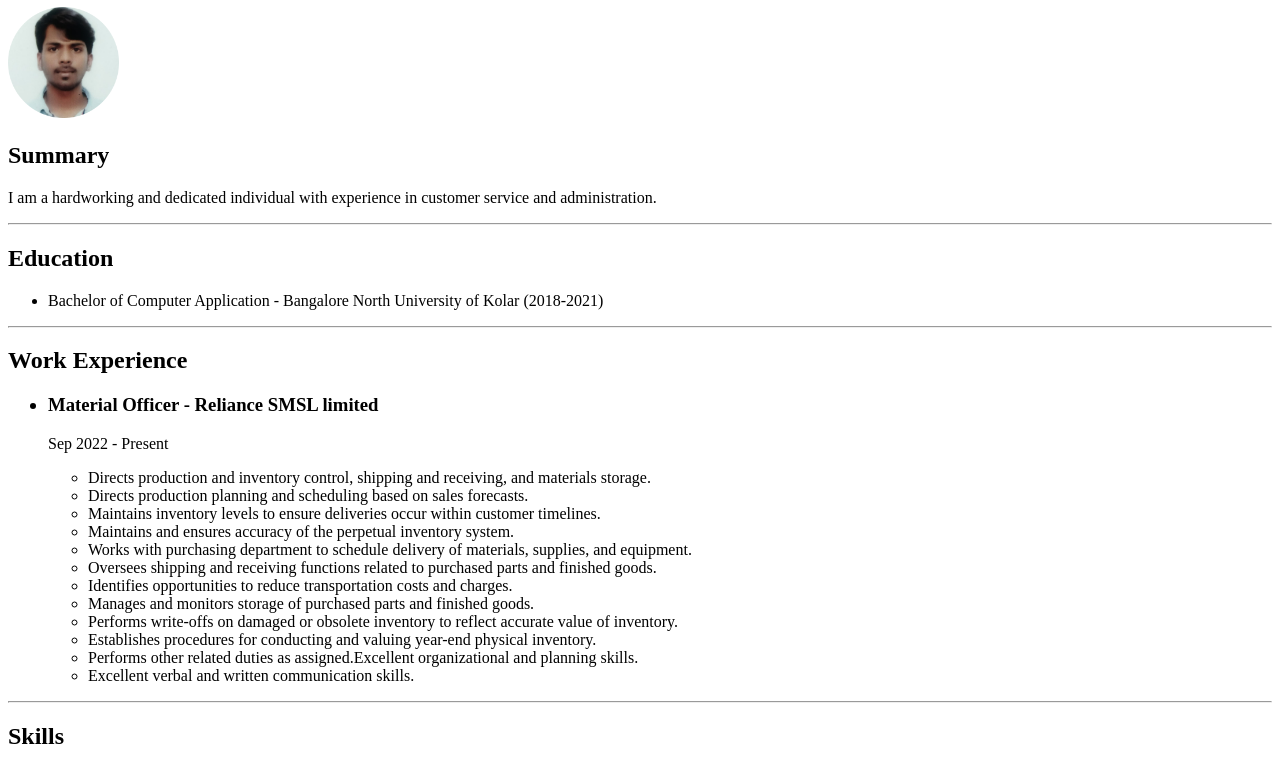
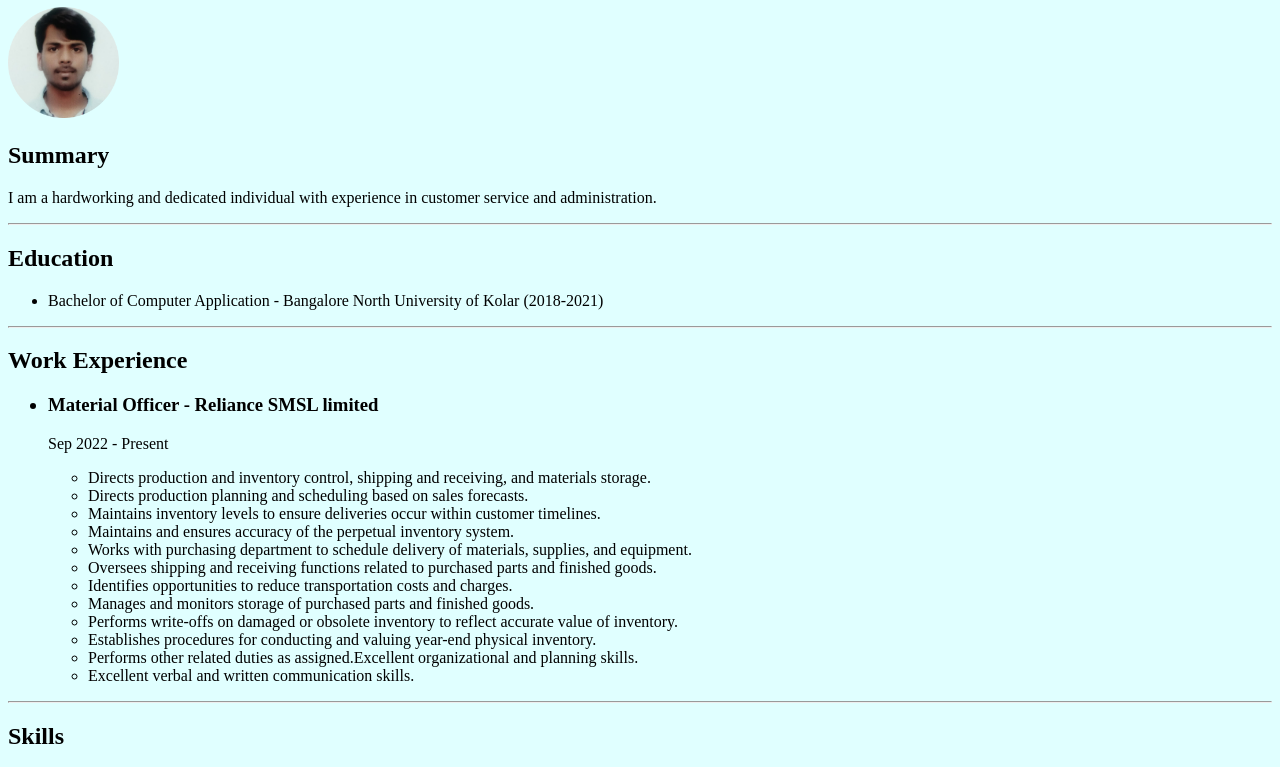
Before and after one commit to Sunil-Kumar-KV/Resume-portfolio, a plain HTML site: page index.html in a window 1280 px wide. Shown: the part 73-840 px from the top of the page. Drawn offline with Linux system fonts and the light colour scheme.

Commit message:
Update index.html

```diff
--- a/index.html
+++ b/index.html
@@ -6,7 +6,7 @@
     <meta name="viewport" content="width=device-width, initial-scale=1.0">
     <title>My Resume</title>
 </head>
-<body background: lightcyan;>
+<body style="background: lightcyan">
   <h1>Sunil Kumar K V</h1>
   <img src="sunil-modified.png" style="max-height:123px;width:111px;" alt="Sunil">
     <h2>Summary</h2>
```
